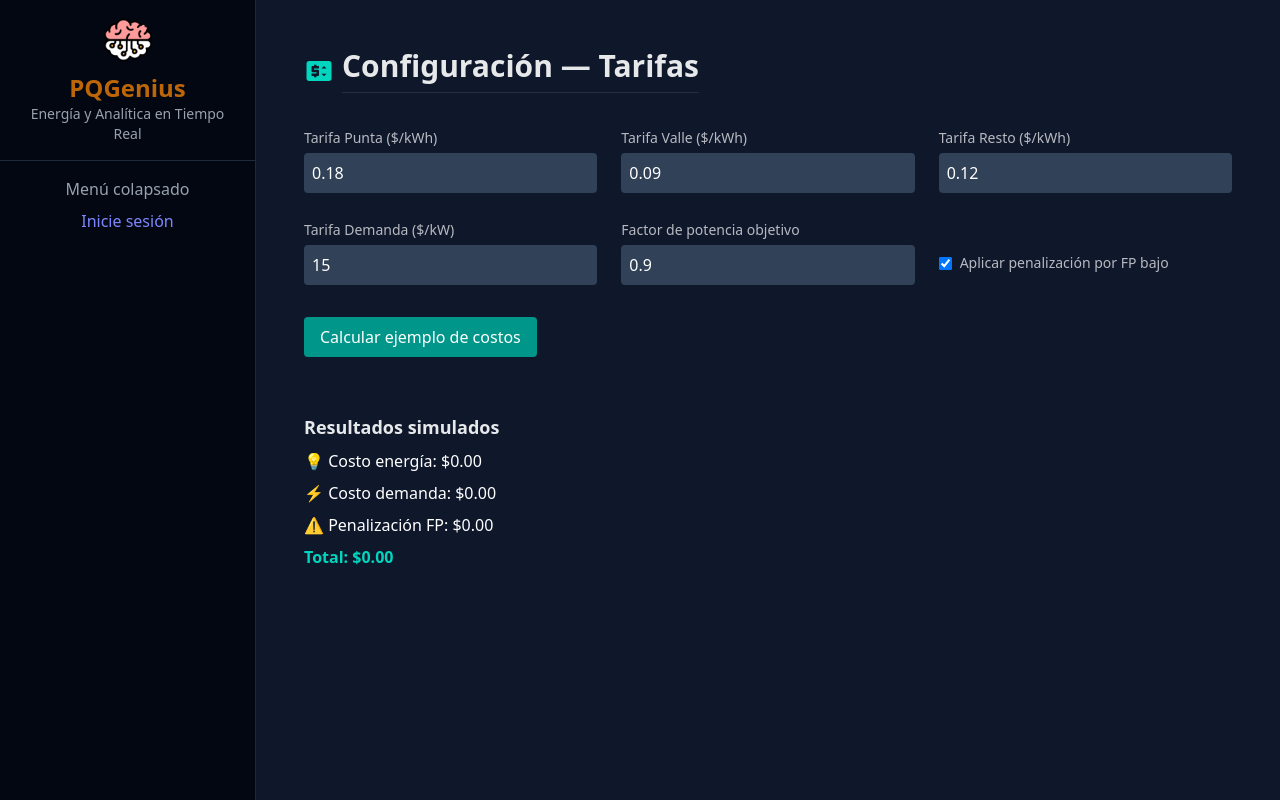
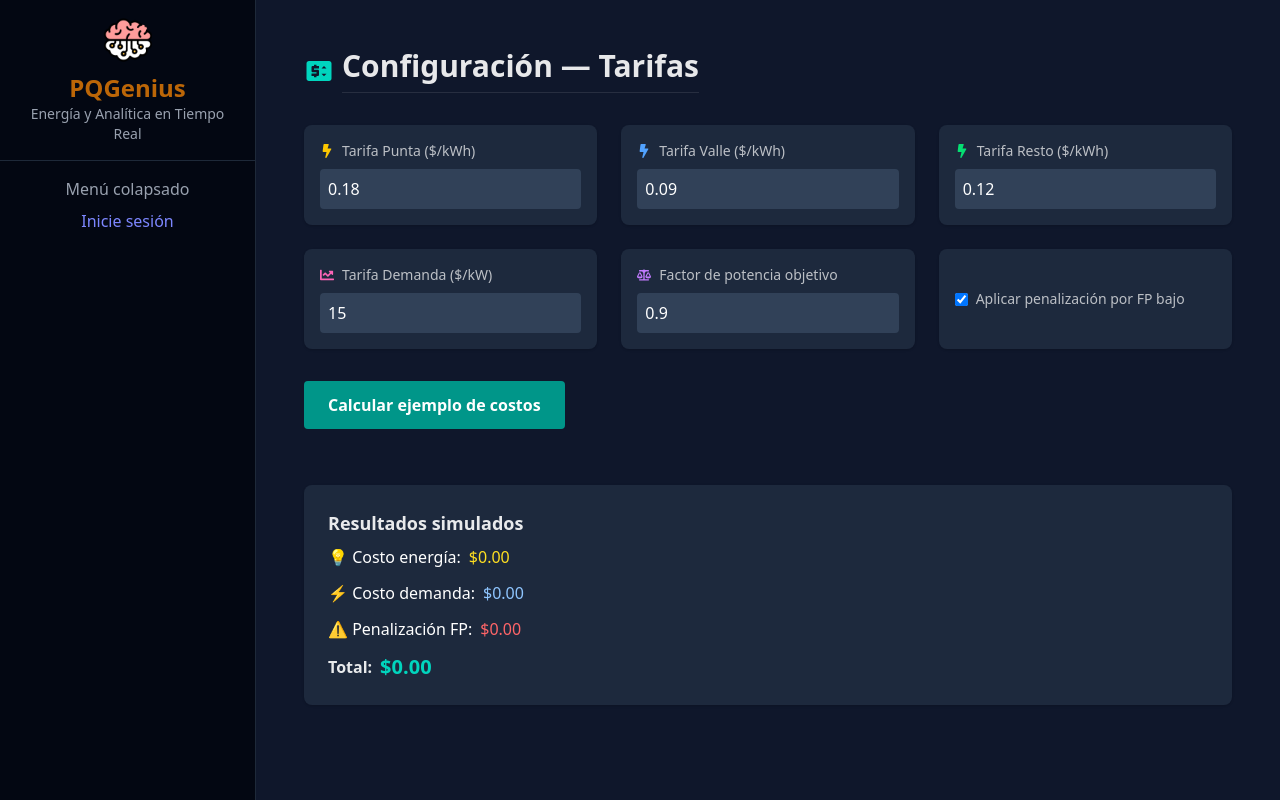
Before and after one commit to muxodeus/brain, a Next.js app: page /configuracion/tarifas in a window 1280 px wide. Built offline with nearby package versions, Linux system fonts and the light colour scheme.

Commit message:
feat: actualizar TarifasPage y endpoint /api/cost; ajustes en tailadmin-template

```diff
--- a/src/app/api/cost/route.ts
+++ b/src/app/api/cost/route.ts
@@ -1,8 +1,29 @@
 import { NextResponse } from "next/server";
 
-export async function GET() {
+export async function POST(req: Request) {
+  const body = await req.json();
+  const {
+    totalKWh,
+    peakKW,
+    fp,
+    puntaRate,
+    valleRate,
+    restoRate,
+    demandRate,
+    fpPenaltyEnabled,
+  } = body;
+
+  // Ejemplo de cálculo simple
+  const avgRate = (puntaRate + valleRate + restoRate) / 3;
+  const energyCost = totalKWh * avgRate;
+  const demandCost = peakKW * demandRate;
+  const penalty = fpPenaltyEnabled && fp < 0.9 ? energyCost * 0.05 : 0;
+  const totalCost = energyCost + demandCost + penalty;
+
   return NextResponse.json({
-    total: 1234.56,
-    moneda: "USD",
+    energyCost,
+    demandCost,
+    penalty,
+    totalCost,
   });
 }
--- a/src/app/configuracion/tarifas/page.tsx
+++ b/src/app/configuracion/tarifas/page.tsx
@@ -2,6 +2,7 @@
 
 import { useEffect, useState } from "react";
 import { MdPriceChange } from "react-icons/md";
+import { FaBolt, FaChartLine, FaBalanceScale } from "react-icons/fa";
 
 export default function TarifasPage() {
   const [puntaRate, setPuntaRate] = useState(0.18);
@@ -13,6 +14,7 @@ export default function TarifasPage() {
 
   const [calcResult, setCalcResult] = useState<any>(null);
   const [loading, setLoading] = useState(false);
+  const [savedMsg, setSavedMsg] = useState("");
 
   // Cargar configuración desde localStorage
   useEffect(() => {
@@ -41,19 +43,22 @@ export default function TarifasPage() {
         fpPenaltyEnabled,
       })
     );
+    setSavedMsg("✅ Configuración guardada");
+    const timer = setTimeout(() => setSavedMsg(""), 2000);
+    return () => clearTimeout(timer);
   }, [puntaRate, valleRate, restoRate, demandRate, fpTarget, fpPenaltyEnabled]);
 
   // Simulación de cálculo de costos
   async function handleCalculate() {
     setLoading(true);
     try {
-      const res = await fetch("/api/costs", {
+      const res = await fetch("/api/cost", {
         method: "POST",
         headers: { "Content-Type": "application/json" },
         body: JSON.stringify({
-          totalKWh: 12000, // ejemplo mensual
-          peakKW: 450,     // ejemplo pico
-          fp: 0.85,        // ejemplo FP real
+          totalKWh: 12000,
+          peakKW: 450,
+          fp: 0.85,
           puntaRate,
           valleRate,
           restoRate,
@@ -77,10 +82,10 @@ export default function TarifasPage() {
         : n.toLocaleString("en-US", { maximumFractionDigits: 0 })
       : n;
 
+  // Skeleton corregido: usa <span> en vez de <div>
   const SkeletonBox = () => (
-    <div className="h-6 bg-white/20 rounded animate-pulse w-32" />
+    <span className="inline-block h-6 bg-white/20 rounded animate-pulse w-32" />
   );
-
   return (
     <div className="min-h-screen bg-slate-900 text-white p-6 space-y-8">
       <header className="flex items-center gap-2">
@@ -90,59 +95,79 @@ export default function TarifasPage() {
         </h1>
       </header>
 
+      {savedMsg && (
+        <div className="text-sm text-teal-400 font-semibold">{savedMsg}</div>
+      )}
+
       {/* Formulario de tarifas */}
       <section className="grid grid-cols-1 md:grid-cols-2 lg:grid-cols-3 gap-6">
-        <div>
-          <label className="text-sm text-white/70">Tarifa Punta ($/kWh)</label>
+        {/* Tarifa Punta */}
+        <div className="bg-slate-800 p-4 rounded-lg shadow">
+          <label className="flex items-center gap-2 text-sm text-white/70">
+            <FaBolt className="text-yellow-400" /> Tarifa Punta ($/kWh)
+          </label>
           <input
             type="number"
             step="0.01"
             value={puntaRate}
             onChange={(e) => setPuntaRate(parseFloat(e.target.value))}
-            className="mt-1 p-2 rounded bg-slate-700 text-white w-full"
+            className="mt-2 p-2 rounded bg-slate-700 text-white w-full"
           />
         </div>
-        <div>
-          <label className="text-sm text-white/70">Tarifa Valle ($/kWh)</label>
+        {/* Tarifa Valle */}
+        <div className="bg-slate-800 p-4 rounded-lg shadow">
+          <label className="flex items-center gap-2 text-sm text-white/70">
+            <FaBolt className="text-blue-400" /> Tarifa Valle ($/kWh)
+          </label>
           <input
             type="number"
             step="0.01"
             value={valleRate}
             onChange={(e) => setValleRate(parseFloat(e.target.value))}
-            className="mt-1 p-2 rounded bg-slate-700 text-white w-full"
+            className="mt-2 p-2 rounded bg-slate-700 text-white w-full"
           />
         </div>
-        <div>
-          <label className="text-sm text-white/70">Tarifa Resto ($/kWh)</label>
+        {/* Tarifa Resto */}
+        <div className="bg-slate-800 p-4 rounded-lg shadow">
+          <label className="flex items-center gap-2 text-sm text-white/70">
+            <FaBolt className="text-green-400" /> Tarifa Resto ($/kWh)
+          </label>
           <input
             type="number"
             step="0.01"
             value={restoRate}
             onChange={(e) => setRestoRate(parseFloat(e.target.value))}
-            className="mt-1 p-2 rounded bg-slate-700 text-white w-full"
+            className="mt-2 p-2 rounded bg-slate-700 text-white w-full"
           />
         </div>
-        <div>
-          <label className="text-sm text-white/70">Tarifa Demanda ($/kW)</label>
+        {/* Tarifa Demanda */}
+        <div className="bg-slate-800 p-4 rounded-lg shadow">
+          <label className="flex items-center gap-2 text-sm text-white/70">
+            <FaChartLine className="text-pink-400" /> Tarifa Demanda ($/kW)
+          </label>
           <input
             type="number"
             step="0.01"
             value={demandRate}
             onChange={(e) => setDemandRate(parseFloat(e.target.value))}
-            className="mt-1 p-2 rounded bg-slate-700 text-white w-full"
+            className="mt-2 p-2 rounded bg-slate-700 text-white w-full"
           />
         </div>
-        <div>
-          <label className="text-sm text-white/70">Factor de potencia objetivo</label>
+        {/* FP objetivo */}
+        <div className="bg-slate-800 p-4 rounded-lg shadow">
+          <label className="flex items-center gap-2 text-sm text-white/70">
+            <FaBalanceScale className="text-purple-400" /> Factor de potencia objetivo
+          </label>
           <input
             type="number"
             step="0.01"
             value={fpTarget}
             onChange={(e) => setFpTarget(parseFloat(e.target.value))}
-            className="mt-1 p-2 rounded bg-slate-700 text-white w-full"
+            className="mt-2 p-2 rounded bg-slate-700 text-white w-full"
           />
         </div>
-        <div className="flex items-center gap-2 mt-6">
+        {/* Penalización FP */}
+        <div className="flex items-center gap-2 bg-slate-800 p-4 rounded-lg shadow">
           <input
             type="checkbox"
             checked={fpPenaltyEnabled}
@@ -155,31 +180,59 @@ export default function TarifasPage() {
       {/* Botón de cálculo */}
       <button
         onClick={handleCalculate}
-        className="px-4 py-2 bg-teal-600 text-white rounded hover:bg-teal-700"
+        disabled={loading}
+        className={`px-6 py-3 rounded font-semibold transition ${
+          loading
+            ? "bg-teal-400 text-slate-900 animate-pulse"
+            : "bg-teal-600 hover:bg-teal-700 text-white"
+        }`}
       >
-        Calcular ejemplo de costos
+        {loading ? "Calculando..." : "Calcular ejemplo de costos"}
       </button>
 
       {/* Resultados */}
-      <section className="mt-6 space-y-2">
-        <h2 className="text-lg font-semibold text-white/90">Resultados simulados</h2>
-        <p>
-          💡 Costo energía:{" "}
-          {loading ? <SkeletonBox /> : `$${format(calcResult?.energyCost || 0)}`}
-        </p>
-        <p>
-          ⚡ Costo demanda:{" "}
-          {loading ? <SkeletonBox /> : `$${format(calcResult?.demandCost || 0)}`}
-        </p>
+      <section className="mt-6 space-y-3 bg-slate-800 p-6 rounded-lg shadow">
+        <h2 className="text-lg font-semibold text-white/90 mb-2">Resultados simulados</h2>
+
+        <div className="flex gap-2 items-center">
+          <span>💡 Costo energía:</span>
+          {loading ? (
+            <SkeletonBox />
+          ) : (
+            <span className="text-yellow-300">${format(calcResult?.energyCost || 0)}</span>
+          )}
+        </div>
+
+        <div className="flex gap-2 items-center">
+          <span>⚡ Costo demanda:</span>
+          {loading ? (
+            <SkeletonBox />
+          ) : (
+            <span className="text-blue-300">${format(calcResult?.demandCost || 0)}</span>
+          )}
+        </div>
+
         {fpPenaltyEnabled && (
-          <p>
-            ⚠️ Penalización FP:{" "}
-            {loading ? <SkeletonBox /> : `$${format(calcResult?.penalty || 0)}`}
-          </p>
+          <div className="flex gap-2 items-center">
+            <span>⚠️ Penalización FP:</span>
+            {loading ? (
+              <SkeletonBox />
+            ) : (
+              <span className="text-red-400">${format(calcResult?.penalty || 0)}</span>
+            )}
+          </div>
         )}
-        <p className="font-bold text-teal-400">
-          Total: {loading ? <SkeletonBox /> : `$${format(calcResult?.totalCost || 0)}`}
-        </p>
+
+        <div className="flex gap-2 items-center">
+          <span className="font-bold text-white/90">Total:</span>
+          {loading ? (
+            <SkeletonBox />
+          ) : (
+            <span className="font-bold text-teal-400 text-xl">
+              ${format(calcResult?.totalCost || 0)}
+            </span>
+          )}
+        </div>
       </section>
     </div>
   );
```
